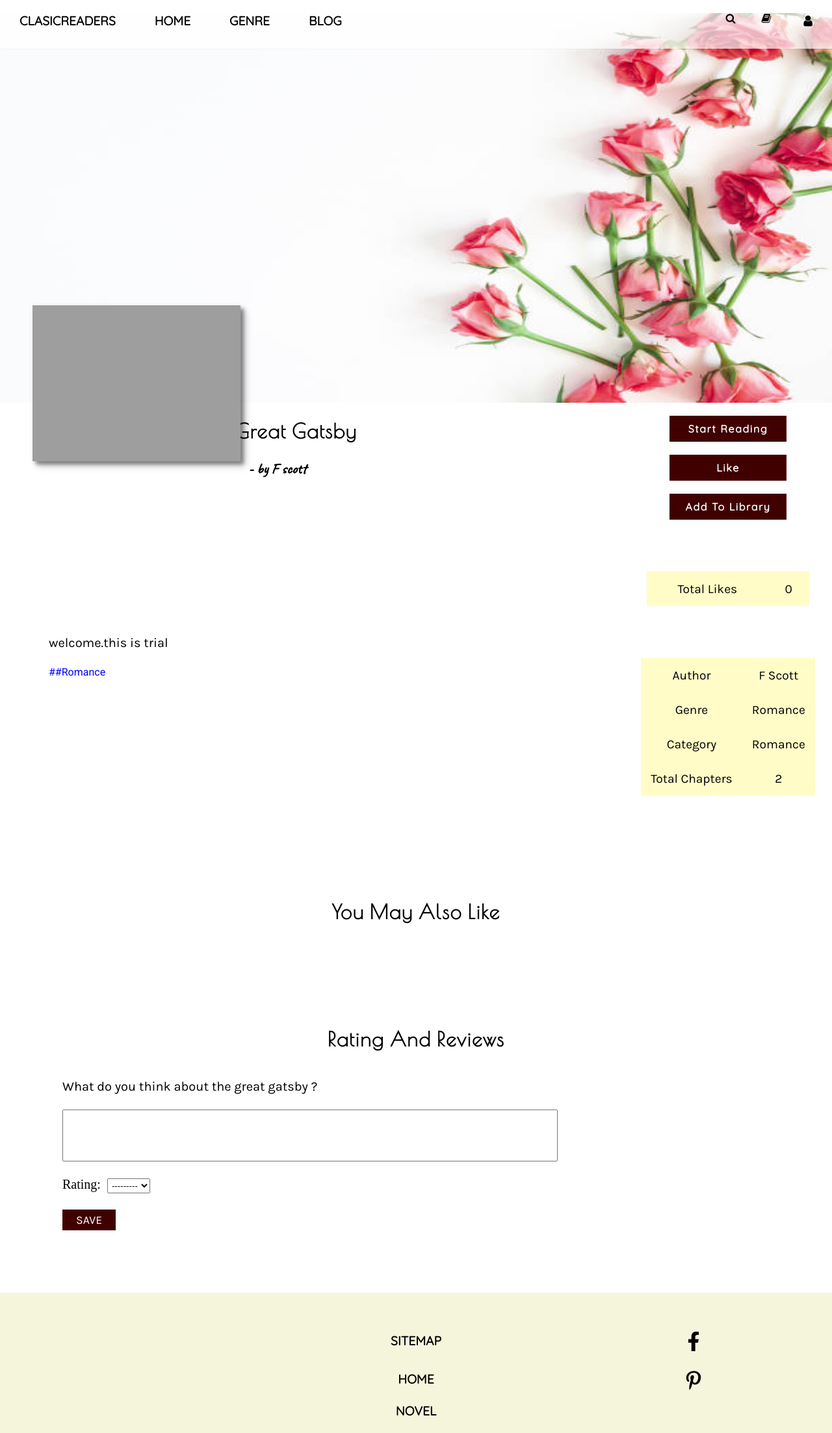
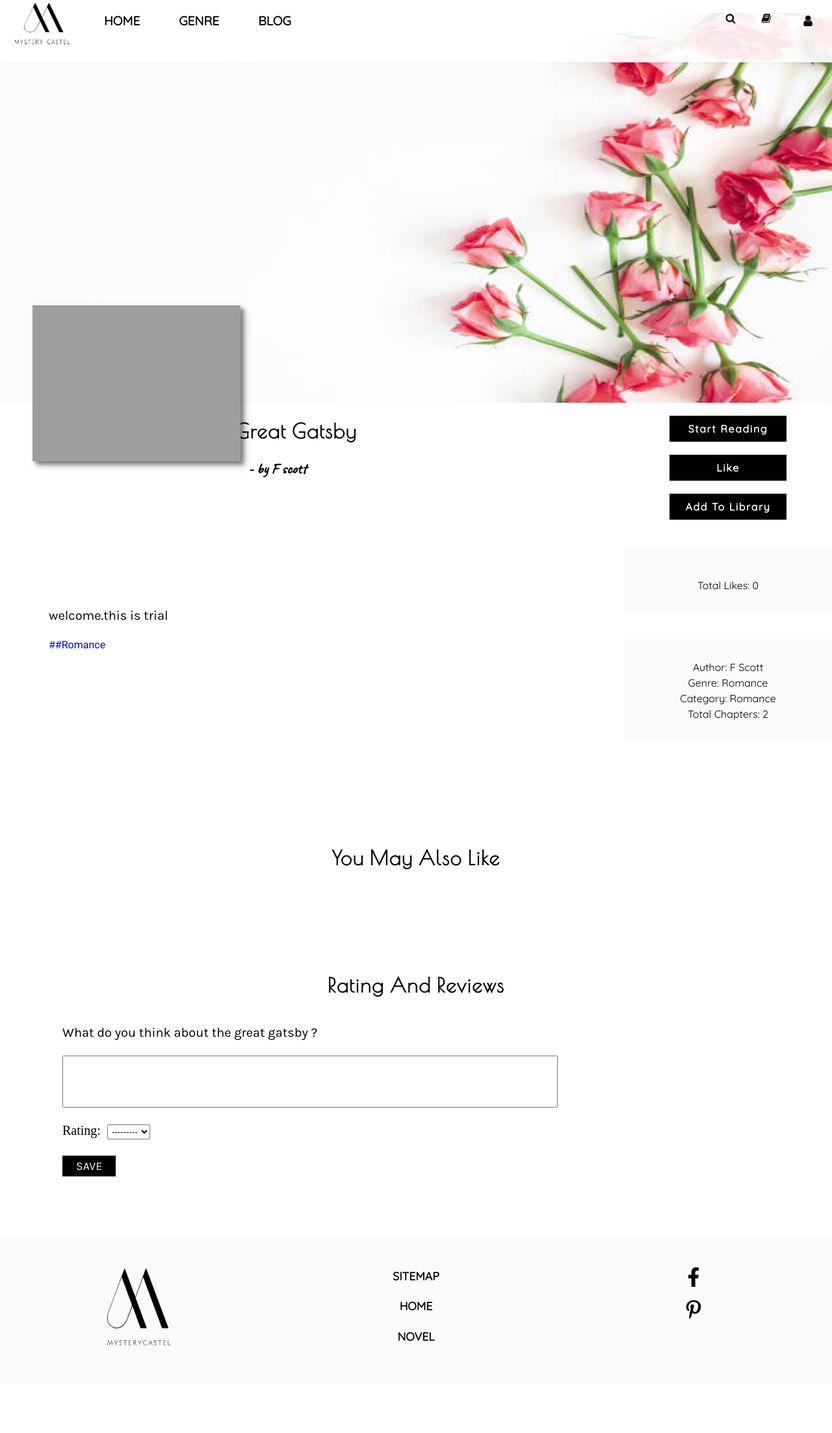
Before and after one commit to ruqaiya-ansari/home, a Django app: a page that uses setup/templates/base.html in a window 1280 px wide. Shown: the whole page at 65% size. After the commit the page ends 2071 px from the top, so only its background shows below. Run offline with Django 4.2, Linux system fonts and the light colour scheme; data comes from the database, SQL or seed files in the repository; both versions use the stored data as it was after the commit; data that the repository does not hold is empty; parts of the project's set-up code (start-up, migrations or seed data) failed here and were passed over; some libraries are stand-ins or nearby versions; grey boxes are pictures that could not be loaded.

Commit message:
logo and customize

```diff
--- a/browse/templates/BookDetail.html
+++ b/browse/templates/BookDetail.html
@@ -59,51 +59,49 @@
 
             {% endwith %}
              <a href="{% url 'library:book_add' object.pk %}">Add to Library</a>
-        <table>
+        <div class="table">
 
 {% if book_rating %}
- <tr>
 
-                <td>Rating</td>
-                <td> {{ book_rating|floatformat:1 }}/5 </td>
-            </tr>
+<p>
+               Rating :
+                 {{ book_rating|floatformat:1 }}/5
+</p>
 {% endif %}
-            <tr>
-
-                <td>Total likes</td>
-                <td id="counting">{{ object.total_likes }}</td>
-            </tr>
+       <br/>
+<p>
+              Total likes:
+                <span id="counting">{{ object.total_likes }}</span>
+        </p>
 
 
-        </table>
+        </div>
 
-<table>
+<div class="table">
 
 
 
 
-            <tr>
-                <tr>
-                <td>Author</td>
-                <td>{{ object.author }}</td>
-            </tr>
-                <td>Genre</td>
-                <td>{{ object.genre }}</td>
-            </tr>
-            <tr>
-                <td>Category</td>
 
-                <td> {{ object.category.all|join:"," }}</td>
+              <p> Author:
+                {{ object.author }}
+            <br/>
+               Genre:
+                   {{ object.genre }}
+            <br/>
 
+                Category:
 
-            <tr>
-                <td>Total chapters</td>
-                <td>{{ object.chapter.count }}</td>
-            </tr>
+                   {{ object.category.all|join:"," }}
+
+<br/>
+          Total chapters:
+              {{ object.chapter.count }}</p>
 
 
 
-        </table>
+
+        </div>
 
 
 </div>
--- a/browse/templates/myview.html
+++ b/browse/templates/myview.html
@@ -1,7 +1,7 @@
 {% extends 'base.html' %}
 {% load thumbnail%}
 {% load static %}
-{% block title %}ClasicReaders{% endblock %}
+{% block title %}MyteryCastle{% endblock %}
 {% block content %}
 
 {% if reading %}
--- a/setup/templates/base.html
+++ b/setup/templates/base.html
@@ -8,7 +8,7 @@
 
     <title>{% block title %}{% endblock %}</title>
 <link rel="stylesheet" href="https://cdnjs.cloudflare.com/ajax/libs/font-awesome/5.12.1/css/all.min.css">
-<link rel="shortcut icon" href="{% static 'img/favicon.ico' %}">
+<link rel="icon" href="{% static 'images/favicon.ico' %}">
 
 
 <script src="{% static 'ckeditor/ckeditor.js' %}"></script>
@@ -34,7 +34,7 @@
 
 
 
-         <div class="new"><a href="{% url 'browse:homes' %}">ClassicReaders</a></div>
+         <div class="new"><a href="{% url 'browse:homes' %}">Mysterycastle</a></div>
          <div class="new"><a href="{% url 'browse:browse'%}">Genre</a></div>
 
         <div class="new"><a href="{% url 'blog:bloghome'%}">Blog</a></div>
@@ -52,7 +52,7 @@
 
        <div class="nav" id="ham"><a href="#"> <i class="fa fa-bars"></i></a></div>
 
-         <div class="logo"><a href="#home">ClasicReaders</a></div>
+         <div class="logo"><a href="{% url 'browse:homes' %}"><img src="{% static 'images/mysterycastelwhitetext.png' %}" id="ident"><p><img src="{% static 'images/mysterycasteltext.png' %}" id="logo-text"></p> </a></div>
 
 
     <div class="genre"><a href="{% url 'browse:homes' %}">Home</a></div>
@@ -129,15 +129,18 @@
 {% account_forms %}
 <footer id="bottom">
     <div id="info">
+<p><a href="{% url 'browse:homes' %}"><img src="{% static 'images/grey-logo.png' %}" id="color-logo"><p><img src="{% static 'images/logotext.png' %}" id="greytext"></p></a></p>
 
     </div>
-    <div id="contact">
+    <div id = "contact">
+
         <p><a href="#">Sitemap</a></p>
         <p><a href="{% url 'browse:homes' %}">Home</a></p>
         <p><a href="{% url 'browse:listing' %}">Novel</a></p>
     </div>
     <div id="social-media">
-        <p> <svg xmlns="http://www.w3.org/2000/svg" viewBox="0 0 320 512" class="pin"><!--! Font Awesome Pro 6.4.0 by @fontawesome - https://fontawesome.com License - https://fontawesome.com/license (Commercial License) Copyright 2023 Fonticons, Inc. --><path d="M279.14 288l14.22-92.66h-88.91v-60.13c0-25.35 12.42-50.06 52.24-50.06h40.42V6.26S260.43 0 225.36 0c-73.22 0-121.08 44.38-121.08 124.72v70.62H22.89V288h81.39v224h100.17V288z"/></svg></p>
+
+        <p> <svg xmlns="http://www.w3.org/2000/svg" viewBox="0 0 320 512" class="pin"><path d="M279.14 288l14.22-92.66h-88.91v-60.13c0-25.35 12.42-50.06 52.24-50.06h40.42V6.26S260.43 0 225.36 0c-73.22 0-121.08 44.38-121.08 124.72v70.62H22.89V288h81.39v224h100.17V288z"/></svg></p>
         <p><svg xmlns="http://www.w3.org/2000/svg" viewBox="0 0 384 512" class="pin">
             <path d="M204 6.5C101.4 6.5 0 74.9 0 185.6 0 256 39.6 296 63.6 296c9.9 0 15.6-27.6 15.6-35.4 0-9.3-23.7-29.1-23.7-67.8 0-80.4 61.2-137.4 140.4-137.4 68.1 0 118.5 38.7 118.5 109.8 0 53.1-21.3 152.7-90.3 152.7-24.9 0-46.2-18-46.2-43.8 0-37.8 26.4-74.4 26.4-113.4 0-66.2-93.9-54.2-93.9 25.8 0 16.8 2.1 35.4 9.6 50.7-13.8 59.4-42 147.9-42 209.1 0 18.9 2.7 37.5 4.5 56.4 3.4 3.8 1.7 3.4 6.9 1.5 50.4-69 48.6-82.5 71.4-172.8 12.3 23.4 44.1 36 69.3 36 106.2 0 153.9-103.5 153.9-196.8C384 71.3 298.2 6.5 204 6.5z"/></svg></p>
 
--- a/static/css/design.css
+++ b/static/css/design.css
@@ -2,7 +2,7 @@
 @import url(http://fonts.googleapis.com/css?family=Roboto);
 @import url(http://fonts.googleapis.com/css?family=Karla);
 @import url(http://fonts.googleapis.com/css?family=Caveat);
-@import url(http://fonts.googleapis.com/css?family=Catamaran);
+
 @import url(http://fonts.googleapis.com/css?family=Poiret+One);
 
 
@@ -11,9 +11,21 @@
  --swiper-navigation-size: 30px;
 --swiper-navigation-top-offset: 50%;
 --swiper-navigation-sides-offset: 50px;
-
+--button-color:black;
 
 --swiper-navigation-color:  black;
+}
+
+#ident{
+margin-top: -15px;
+ width: 70px;
+  height: 50px;
+}
+
+#logo-text{
+    width:90px;
+    height: 13px;
+    margin-top:-22px;
 }
 .content{
     margin-top: 20vh;
@@ -31,7 +43,7 @@ scroll-behaviour:smooth;
 
 display: flex;
 
-background-color: rgba(255, 255, 255, 0.7);
+background-color: rgba(255, 255, 255, 0.9);
 justify-content:center;
 align-content:center;
 z-index:3;
@@ -39,7 +51,7 @@ position:fixed;
 top:0;
  box-shadow: 0 0 2px 0 rgba(0,0,0,0.1);
 width:100%;
-  height: 75px;
+  height: 12vh;
 
 }
 h4,h3, h2{
@@ -730,7 +741,7 @@ font-size: max(1.9rem, 1.2vw);
 max-width: 40%;
 
 position:absolute;
-color: #880808;
+color: var(--button-color);
 top: 30%;
 left: 100px;}
 .photo{
@@ -782,7 +793,7 @@ grid-column: 1/10;}
 display:grid;
 
 
-grid-template-row: auto auto auto;
+grid-template-rows: auto auto auto;
 justify-items:stretch;
 grid-template-columns:repeat(12, 1fr);}
 .top{
@@ -824,7 +835,7 @@ margin:auto;
 margin-bottom: 20px;
 display: block;
 letter-spacing:0.1rem;
-background-color:#400000;
+background-color:black;
 color:white;
 padding-top:10px;
 padding-bottom:10px;
@@ -855,8 +866,8 @@ max-height: 80px;
 font-family:'karla';
 }
 .review form input[type="submit"] {
-background-color: #400000;
-border: 1px solid #400000;
+background-color: var(--button-color);
+border: 1px solid black;
 color:white;
 padding-left: 20px;
 padding-right: 20px;
@@ -990,17 +1001,23 @@ font-family:'karla';
 td{
 text-transform:capitalize;}
 
-table{
+.table{
 margin:auto;
 min-width: 250px;
 max-width:300px;
-background-color:#FFFCC7;
-margin-top: 80px;
-border-collapse: collapse;
-
-
-}
-
+background-color:#FAFAFA;
+margin-top: 5vh;
+    padding:15px;
+
+}
+.table p,.table #counting{
+    text-align: center;
+    font-family:Quicksand;
+    font-size: 1.0rem;
+text-transform: capitalize;
+
+
+}
 .review, .review_section{
 margin-left:auto;
 
@@ -1167,13 +1184,7 @@ background: rgb(255, 255, 255, 0.8);
 }
 
 
-td {
-  text-align: center;
-    font-size: 1.2rem;
-    line-height:1.2
-}
-tr,td{
-padding:15px;}
+
 
 .contAlign{
 display:flex;
@@ -1331,16 +1342,21 @@ box-sizing:border-box;
   background: rgb(255,255,255,0.8);
 
 }
-
+#color-logo{
+    height: 100px;
+    width:100px;
+
+}
+#greytext{
+    width: 100px;
+    margin-top: -10px;
+}
 #bottom{
 margin-top: 10vh;
-height: 20vh;
+height: 28vh;
 box-sizing:border-box;
 width: 100%;
-    position: relative;
-    bottom: 0;
-    left:0;
-    right:0;
+
 display:grid;
 grid-template-columns:1fr 1fr 1fr;
 
@@ -1348,18 +1364,18 @@ grid-template-columns:1fr 1fr 1fr;
 #info, #contact,#social-media{
 
 
-background-color: #f5F5DC;}
-#contact , #social-media {
-
-
-
-text-align:center;
-}
-#contact p:first-child, #social-media p:first-child{
-margin-top: 50px;
-padding: 10px;}
-#contact p a{
-color: black;}
+background-color: #fafafa;}
+#contact , #social-media , #info {
+text-align: center;
+padding-top:3vh;
+}
+
+#contact p a,#social-media p a{
+color: black;
+
+font-size: clamp(0.5rem, 1.1rem, 1.5rem);
+    font-family: 'Quicksand' , serif;
+}
 .modal {
  position: fixed; /* Stay in place */
   z-index: 1000; /* Sit on top */
```
Also changed, not shown: other parts of static/css/design.css (+41 -25 lines), myblog/templates/blog-list.html (+6 -1 lines), db.sqlite3, static/images/favicon.ico (added), static/images/grey-logo.png (added), static/images/logotext.png (added), static/images/mysterycasteltext.png (added), static/images/mysterycastelwhitetext.png (added).
